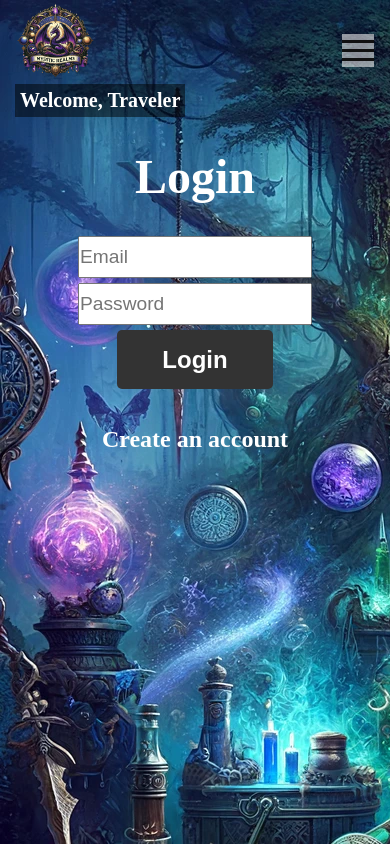
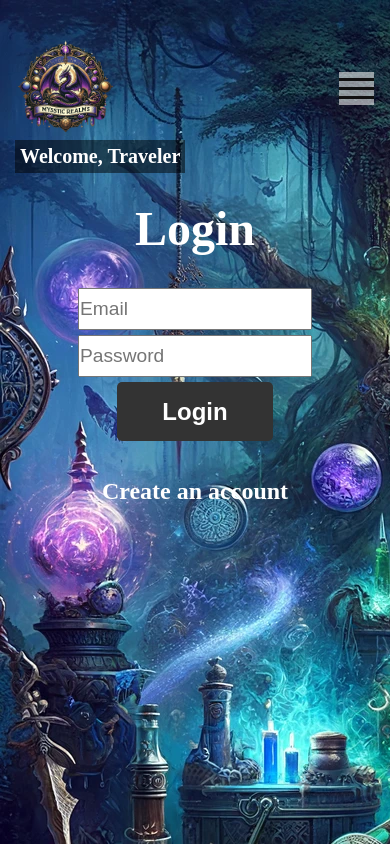
Before and after one commit to JoeyZ56/fantasy-eCommerce-store, a React (Vite) app: page /login in a window 390 px wide. Shown: the top 844 px of the page. Built offline with nearby package versions, Linux system fonts and the light colour scheme.

Commit message:
finished css and media queries for navbar

```diff
--- a/src/components/Nav/Nav.scss
+++ b/src/components/Nav/Nav.scss
@@ -8,7 +8,7 @@
   top: 100%;
   right: 0;
   margin-right: 1rem;
-  margin-top: -6rem;
+  margin-top: -150px;
   background-color: #f5f5f596;
   border: none;
 
@@ -64,10 +64,36 @@
   align-items: flex-start;
 }
 
+@media (max-width: 1024px) {
+  .menu-container {
+    height: 20vh;
+  }
+  .menu-btn {
+    margin-top: -6rem !important;
+  }
+
+  .bar {
+    width: 45px;
+    height: 4px;
+    background-color: #111;
+    box-shadow: 0 0 10px rgba(0, 0, 0, 0.2);
+    margin: 6px 0;
+  }
+
+  .menu_items {
+    top: 10%;
+  }
+}
+
 @media (max-width: 768px) {
+  .menu-container {
+    height: 20vh;
+  }
   .logo {
-    width: 100px;
-    height: 100px;
+    width: 150px;
+    height: 150px;
+
+    margin-top: 10px;
   }
 
   .menu-btn {
@@ -93,9 +119,22 @@
 }
 
 @media (max-width: 480px) {
+  .menu-container {
+    height: 20vh;
+  }
+  .menu-btn {
+    margin-top: 1vh !important;
+  }
+
+  .bar {
+    width: 35px;
+    height: 3px;
+  }
+
   .logo {
-    width: 80px;
-    height: 80px;
+    width: 100px;
+    height: 100px;
+    margin-top: 40px;
   }
 
   .menu_items a {
@@ -107,7 +146,7 @@
     margin: 0;
   }
   .menu_items {
-    top: 10%;
+    top: 15%;
   }
 
   .user-welcome {
--- a/src/pages/Login/Login.scss
+++ b/src/pages/Login/Login.scss
@@ -74,7 +74,7 @@
 @media (max-width: 768px) {
   .login_container {
     width: 80vw;
-    height: 70vh;
+    height: 50vh;
   }
 
   .login_form input {
--- a/src/pages/Signup/Signup.scss
+++ b/src/pages/Signup/Signup.scss
@@ -75,7 +75,7 @@
 @media (max-width: 768px) {
   .signup_container {
     width: 80vw;
-    height: 70vh;
+    height: 50vh;
   }
 
   .signup_form input {
```
